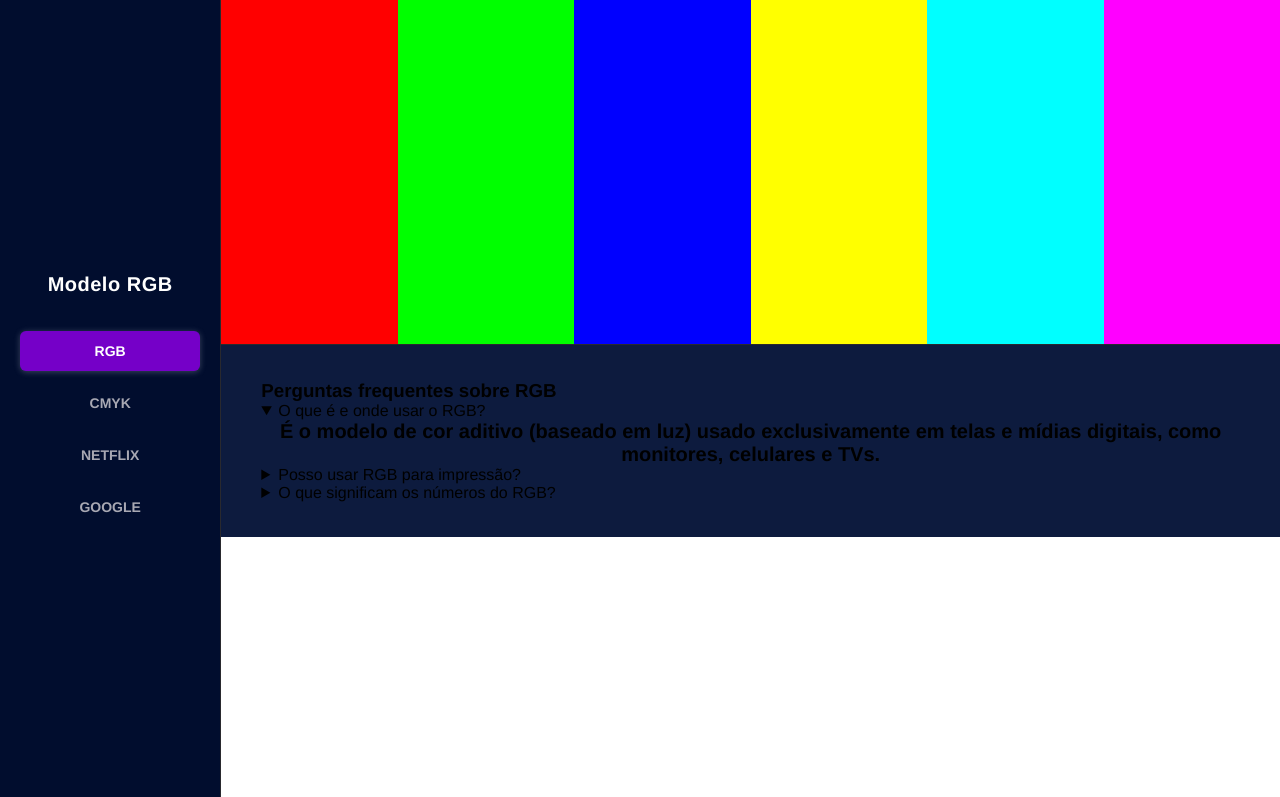
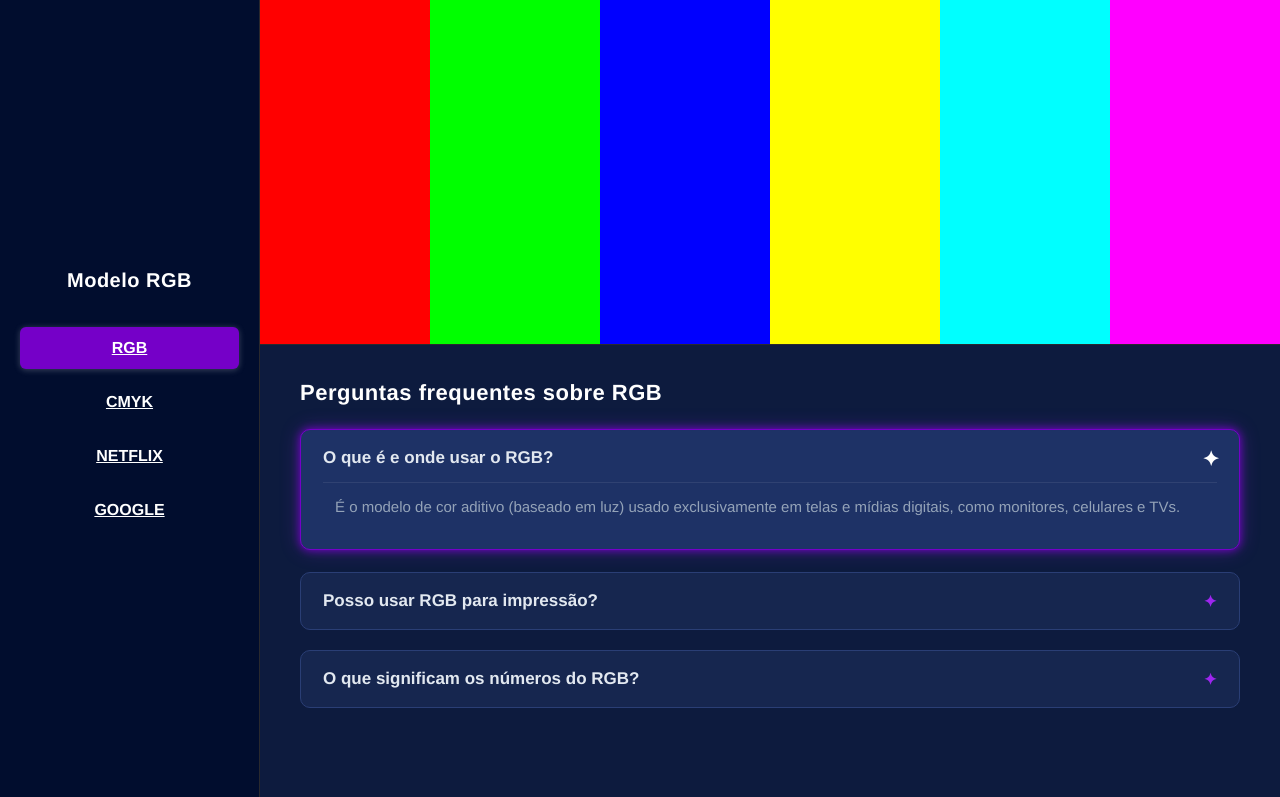
Before and after one commit to ThiagoHenrique67/DISPLAY, a website: page modo-cores/modo-cores.html in a window 1280 px wide. Both pictures are taken after a click on the heading "O que é e onde usar o RGB?". Shown: the top 797 px of the page. Drawn offline with Linux system fonts and the light colour scheme.

Commit message:
ADD: ERROS CORRIGIDOS

```diff
--- a/modo-cores/css/global.css
+++ b/modo-cores/css/global.css
@@ -1,173 +1,68 @@
 @import url(./reset.css);
 @import url(./design-system.css);
 @import url(./colors-bars.css);
+
 
 .color-section{
     display: flex;
     height: 100vh;
     width: 100%;
-
 }
 
-.color-section__sidebar{
-    display: flex;
+.color-section__sidebar{display: flex;
     flex-direction: column;
     justify-content: center;
     width: 260px;
-    background-color: var(--ui-bg-sidebar);
+    background-color: var(--ui-bg-sidebar) ;
     padding: 30px 20px;
-    border-right: 1px solid var(--ui-border)
+    border-right: 1px solid var(--ui-border);
 
 }
 
 .color-section__title{
     color: var(--ui-text-title);
     font-size: 20px;
-    /* peso da fonte: NAO UTILIZA PX */
+    /* Peso da fonte: NÃO UTILIZA PX(pixels) */
     font-weight: 700;
     margin-bottom: 35px;
     text-align: center;
-    /* espaçamneto entre as letras */
+    /* Espaçamento entre as letras */
     letter-spacing: 0.5px;
 
 }
 
-.color-section__menu{
-    display: flex;
+
+.color-section__menu{display: flex;
     flex-direction: column;
     gap: 12px;
+
 
 }
 
 .color-section__link{
-    color: var(--ui-text-link);
-    text-decoration: none;
-    font-size: 14px;
-    /* peso da fonte (nao usar px) */
+    color: var(--ui-text-title);
+    font: 14px;
     font-weight: 600;
     padding: 12px 16px;
     border-radius: 6px;
     text-align: center;
-    /* efeito no momento em que o mouse é posicionado */
+    /* Efeito no momento em que o mouse é posicionado */
     transition: all 0.2s ease-in-out;
 
 }
 
-.color-section__link--active{
-    color: var(--ui-link-active-text);
+.color-section__link--active{color: var(--ui-link-active-text);
     background-color: var(--ui-link-active-bg);
-    /* sombra */
+    /* Sombra */
     box-shadow: 0 1px 6px rgba(244, 244, 248, 0.25);
+
 
 }
 
 .color-section__link--active:hover{
-    /* mudar as propiedades do elemento */
+    /* Mudar as propriedades do elemento */
     transform: scale(1.05);
 
-}
-
-.color-section__content{
-    flex-direction: column;
-    flex-grow: 1;
-    height: 100vh;
-
-
-}
-
-.color-section__palette{
-    display: flex;
-    height: 43vh;
-    width: 100%;
-
-}
-
-.color-section__faq{
-    flex-grow: 1;
-    background-color: var(--faq-bg);
-    padding: 35px 40px;
-    border-top: 1px solid var(--ui-border);
-    display: flex;
-    flex-direction: column;
-
-
-}
-
-.color-saction__faq-title{
-    font-size: 22px;
-    font-weight: 700;
-    color: var(--faq-text-title);
-    margin-bottom: 25px;
-    letter-spacing: 0.5px;
-
-}
-
-.color-saction__faq-item{
-    background-color: var(--faq-card-bg);
-    border: 1px solid var(--faq-border);
-    border-radius: 10px;
-    padding: 18px 22px;
-    margin-bottom: 20px;
-    transition: all 0.3s ease-in-out;
-
-}
-
-.color-section__faq-item:hover,
-.color-saction__faq-item[open] {
-    background-color: var(--faq-card-hover-bg);
-    border-color: var(--faq-border-neon);
-    box-shadow: 0 0 8px var(--faq-border-neon), 0 0 20px rgba(157, 38, 239, 0.3 );
-    transform: translateY(-2px);
-
-}
-
-.color-saction__faq-question{
-    font-size: 17px;
-    font-weight: 600;
-    color: var(--faq-text-question);
-    cursor: pointer;
-
-    list-style: none;
-    display: flex;
-    justify-content: space-between;
-    align-items: center;
-    transition: color 0.2s ease;
-
-}
-
-.color-saction__faq-question::-webkit-details-marker{
-    display: none;
-}
-
-.color-saction__faq-question::after{
-    content: "✦";
-    font-size: 16px;
-    color: var(--faq-border-neon-glow);
-    transition: transform 0.9s ease, color 0.9s ease;
-}
-
-.color-section__faq-item[open] .color-saction__faq-question::after{
-    transform: rotate(180deg) scale(1.3);
-    color: #ffffff;
-
-}
-
-.color-saction__faq-item:hover .color-saction__faq-question{
-    color:#ffffff
-}
-
-.color-saction__faq-answer{
-    margin-top: 14px;
-    font-size: 15px;
-    line-height: 1.6;
-    color: var(--faq-text-answer);
-    padding: 12px;
-    border-top: 1px solid rgba(255, 255, 255, 0.08);
-    transition: color 0.3s ease;
-}
-
-.color-saction__faq-answer:hover{
-    color: #ffffff;
 }
 
 .color-section__link:not(.color-section__link--active):hover{
@@ -176,42 +71,149 @@
 }
 
 .color-section__bar{
+    display: flex;
+    justify-content: center;
+    align-items: center;
+    /* Faz com que as 6 colunas dividam igualmente no espaço restante */
     flex-grow: 1;
     height: 100%;
 
-    transition: transform 0.25s ease;
+    /* Efeito de transição suave */
+    transition: transform 0.25 ease;
+
+
+}
+
+.color-section__bar p {
+    background-color: aliceblue;
+    padding: 10px 12px;
+    font-weight: bold;
+    color: black;
+    border-radius: 12px;
+    visibility: hidden;
+
+}
+
+.color-section__bar:hover p {
+    visibility: visible;
 }
 
 .color-section__bar:hover{
     transform: scaleX(1.02);
-    /* posição do item no item*/
     z-index: 10;
     box-shadow: 0 0 30px rgba(51, 50, 50, 0.3);
 }
 
-.color-section__bar p{
-    background-color: aliceblue;
-    padding: 10px 12px;
-    border-radius: 6px;
-    visibility: hidden;
+.color-section__content{
+    display: flex;
+    flex-grow: 1;
+    flex-direction: column;
+    height: 100vh;
+}
+
+.color-section__palette{
+    display: flex;
+    height: 43vh;
+    width: 100%;
+}
+
+/* -------------------------------------------------------------------- */
+
+/* Parte do Faq */
+
+.color-section__faq{
+    /* Ocupar a tela vvvv = flex-grow*/
+    flex-grow: 1;
+    background-color: var(--faq-bg);
+    padding: 35px 40px;
+    border-top: 1px solid var(--ui-border);
+    display: flex;
+    flex-direction: column;
+}
+
+/* Titulo do FAQ */
+.color-section__faq-title{
+    font-size: 22px;
+    font-weight: 700;
+    color: var(--faq-text-title);
+    margin-bottom: 25px;
+    letter-spacing: 0.5px;
+}
+
+/* Card da pergunta (details)*/
+.color-section__faq-item{
+    background-color: var(--faq-card-bg);
+    border: 1px solid var(--faq-border);
+    border-radius: 10px;
+    padding: 18px 22px;
+    margin-bottom: 20px; /* Aumentando espaçamento entre os cards das perguntas */
+    transition: all 0.3 ease-in-out;
+}
+
+/* Efeito neon com hover e foco com neon nos boxes */
+.color-section__faq-item:hover,
+.color-section__faq-item[open] {
+    background-color: var(--faq-card-hover-bg);
+    border-color: var(--faq-border-neon);
+    /* Efeito neon com box-shadow duplo (linha de contorno vibrante + brilho difuso */
+    box-shadow: 0 0 8px var(--faq-border-neon), 0 0 20px rgba(157, 38, 239, 0.3);
+    transform: translateY(-2px);
+}
+
+/* Estilo do cabeçalho da pergunta (summary) */
+.color-section__faq-question{
+    font-size: 17px;
+    font-weight: 600;
+    color: var(--faq-text-question);
+    cursor: pointer;
+
+    /* Troca de ícone via CSS puro
+    Esconde a seta padrão nos navegadores padrão */
+
+    list-style: none;
+    display: flex;
+    justify-content: space-between;
+    align-items: center;
+    transition: color 0.2 ease;
+}
+
+/* Remove a seta nativa no Safari e navegadores WebKit */
+.color-section__faq-question::-webkit-details-marker{
+    display: none;
+}
+
+/* Novo ícone customizado (Criado com CSS puro) */
+.color-section__faq-question::after{
+    content: "✦";
+    font-size: 16px;
+    color: var(--faq-border-neon-glow);
+    transition: transform 0.9s ease, color 0.3s ease;
+}
+
+/* Animação  do ícone ao abrir details */
+.color-section__faq-item[open] .color-section__faq-question::after{
+    transform:  rotate(180deg) scale(1.3);
+    color: #ffffff;
 
 }
 
-.color-section__bar:holver p{
-    visibility: visible;
-
+/* Mudança de cor do hover da pergunta */
+.color-section__faq-item:hover .color-section__faq-question{
+    color: #ffffff;
 }
 
-
-
-
-p{
-    text-align: center;
-    font-size: 20px;
-    font-weight: bold;
-
+/* Estilo e transições na Resposta */
+.color-section__faq-answer{
+    margin-top: 14px;
+    font-size: 15px;
+    line-height: 1.6;
+    color: var(--faq-text-answer);
+    padding: 12px;
+    border-top: 1px solid rgba(255, 255, 255, 0.08);
+    transition: color 0.3 ease;
 }
 
-.identificar{
-    color: var(--ui-text-title);
+/* Efeito de mudança de cor no hover do texto da resposta */
+.color-section__faq-answer:hover{
+    color: #ffffff;
 }
```
